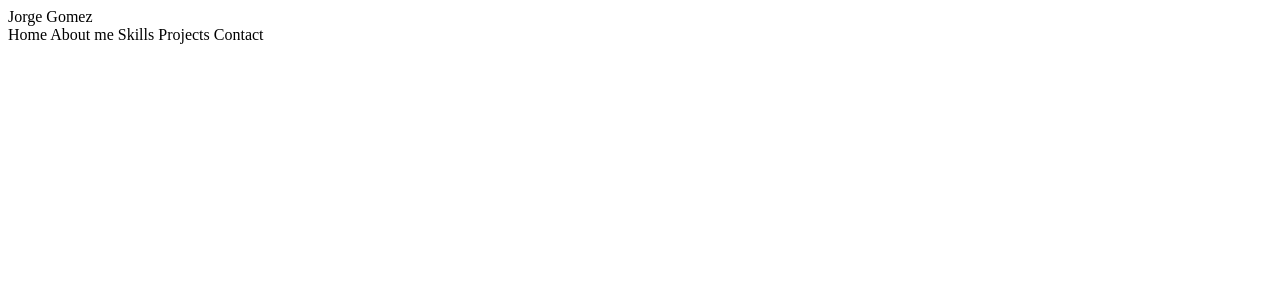
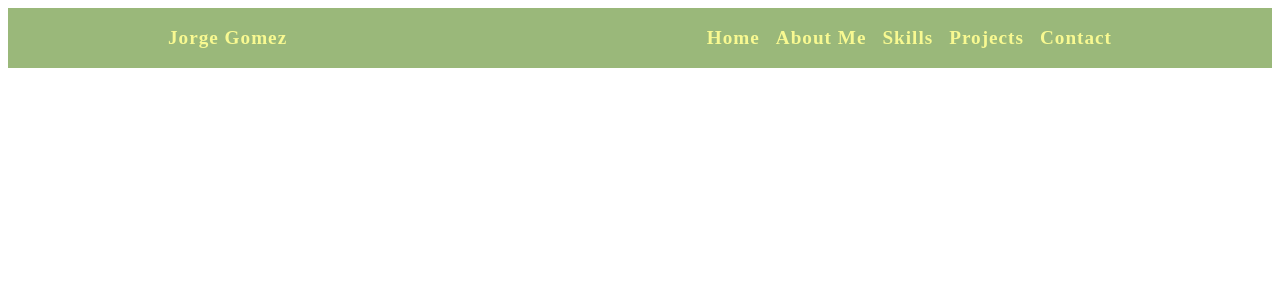
Before and after one commit to jogomez/react-portfolio, a React (Create React App) app: page / in a window 1280 px wide. Shown: the top 300 px of the page. Built offline with nearby package versions, Linux system fonts and the light colour scheme.

Commit message:
adds styling to navbar

```diff
--- a/src/App.css
+++ b/src/App.css
@@ -14,10 +14,14 @@ p {
     box-sizing: border-box;
 }
 
-    /*  from: https://coolors.co */
 :root {
-  --light-shades: #F8F991;
-  --main-brand: #9AB87A;
-  --dark-accent: #3D315B;
-  --dark-shades: #444B6E;
+
+    /* colors from: https://coolors.co */
+    --light-shades: #F8F991;
+    --main-brand: #9AB87A;
+    --dark-accent: #3D315B;
+    --dark-shades: #444B6E;
+    /* padding */
+    --page-padding: 1.2rem 10rem;
+
 }
--- a/src/screens/Navbar/Navbar.css
+++ b/src/screens/Navbar/Navbar.css
@@ -0,0 +1,28 @@
+.navbar-container{
+    display: flex;
+    justify-content: space-between;
+    padding: var(--page-padding);
+    background-color: var(--main-brand);
+    color: var(--light-shades);
+    font-size: 1.2rem;
+    font-weight: 600;
+    letter-spacing: 1px;
+}
+
+.navbar-links-container{
+    display: flex;
+    gap: 1rem;
+}
+
+.navbar-links-container a{
+    color: var(--light-shades);
+    text-decoration: none; /* removes text decoration from links */
+    transition: all 0.2s ease-in-out;
+}
+
+/*adds animation for hovering over the links*/
+.navbar-links-container a:hover{
+    color: var(--dark-shades);
+    transform: translateY(-3px);
+    text-shadow: 1px 1px 2px var(--dark-shades);
+}
--- a/src/screens/Navbar/Navbar.jsx
+++ b/src/screens/Navbar/Navbar.jsx
@@ -6,11 +6,11 @@ export default function Navbar() {
         <div className = 'navbar-container'>
             <div className = 'navbar-name'> Jorge Gomez </div>
             <div className = 'navbar-links-container'>
-                <a > Home </a>
-                <a > About me </a>
-                <a > Skills </a>
-                <a > Projects </a>
-                <a > Contact </a>
+                <a href='#home'> Home </a>
+                <a href='#aboutme' > About Me </a>
+                <a href='#skills'> Skills </a>
+                <a href='#projects'> Projects </a>
+                <a href='#contact'> Contact </a>
             </div>
         </div>
     )
```
